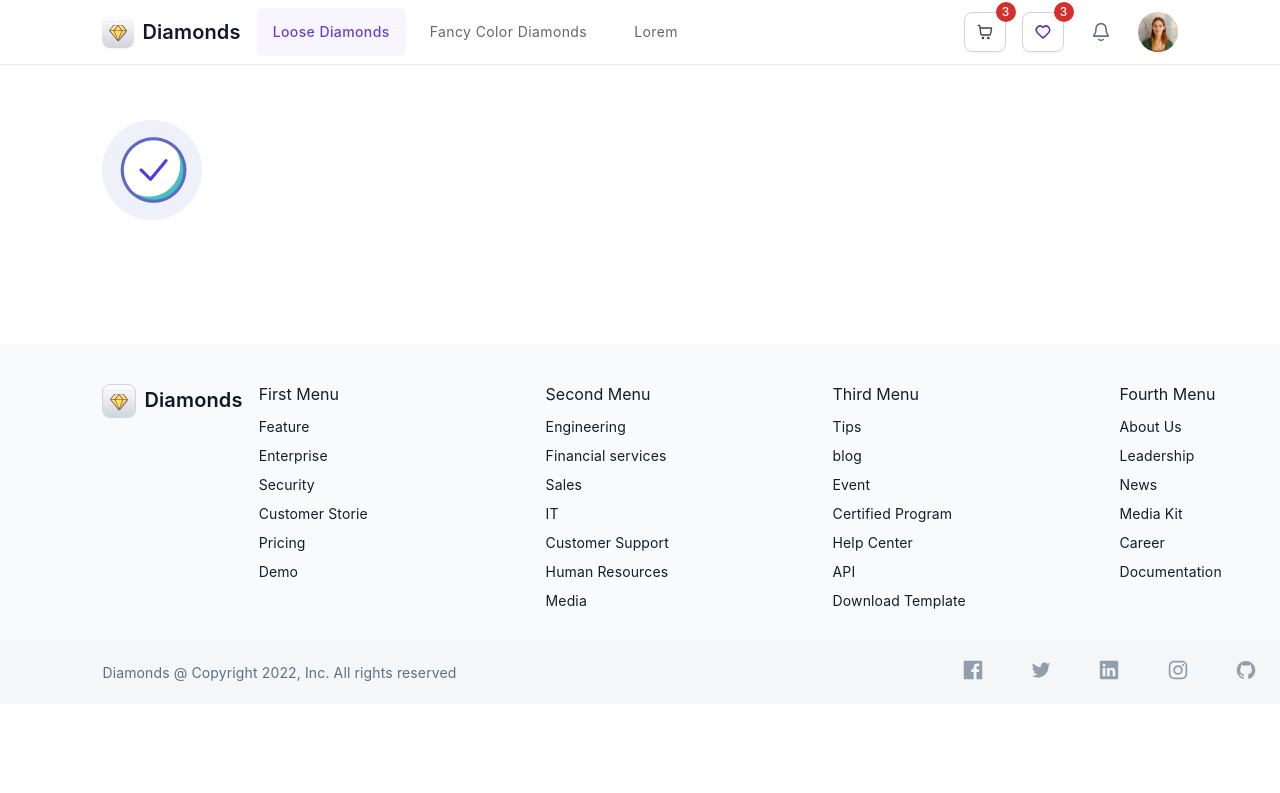
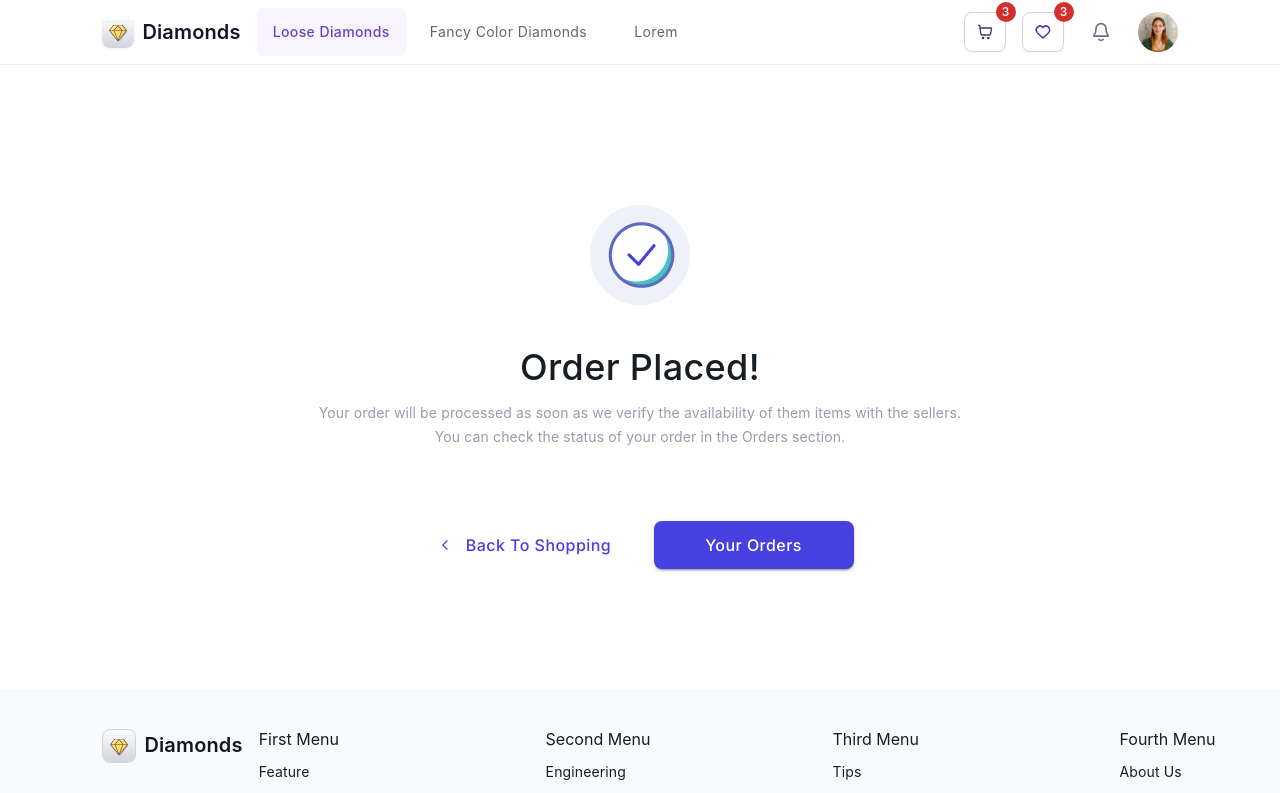
Before and after one commit to binyaalex/diamonds, a React (Create React App) app: page /ordersuccess in a window 1280 px wide. Shown: the top 793 px of the page. Built offline with nearby package versions, Linux system fonts and the light colour scheme.

Commit message:
finishes order success page

```diff
--- a/src/components/orderSuccess/OrderSuccess.js
+++ b/src/components/orderSuccess/OrderSuccess.js
@@ -1,10 +1,40 @@
+import styles from './OrderSuccess.module.scss';
+
+import Container from '@mui/material/Container';
+import Typography from '@mui/material/Typography';
+import Button from '@mui/material/Button';
+import ArrowBackIosIcon from '@mui/icons-material/ArrowBackIos';
+
 import V from '../../assets/icons/V.png'
 
 const OrderSuccess = () => {
     return (
-        <>
-            <img src={V} />
-        </>
+        <Container align='center'>
+            <img src={V} style={{padding: '85px 0 32px'}} />
+            <Typography className={styles.mainTitle}>
+                Order Placed!
+            </Typography>
+            <Typography className={styles.description}>
+                Your order will be processed as soon as we verify the availability of them items with the sellers.
+                <br></br>
+                You can check the status of your order in the Orders section.
+            </Typography>
+            <div>
+                <Button
+                    sx={{ color: '#4640DE' }}
+                    className={styles.backButton}
+                    variant="text"
+                >
+                    <ArrowBackIosIcon sx={{ fontSize: '12px', marginRight: '12px' }} />
+                    Back to shopping
+                </Button>
+                <Button
+                    sx={{color: 'white', backgroundColor: '#4640DE'}}
+                    className={styles.orderButton}
+                    variant="contained"
+                >Your Orders</Button>
+            </div>
+        </Container>
     )
 }
 
--- a/src/components/orderSuccess/OrderSuccess.module.scss
+++ b/src/components/orderSuccess/OrderSuccess.module.scss
@@ -0,0 +1,39 @@
+.mainTitle {
+    font-weight: 500 !important;
+    font-size: 36px !important;
+    line-height: 52px !important;
+    color: #161D25;
+  }
+
+.description {
+    font-weight: 400 !important;
+    font-size: 14px !important;
+    line-height: 24px !important;
+    color: #959EAD;
+    padding: 8px 0 72px;
+}
+
+.backButton {
+    font-family: 'Inter' !important;
+    font-style: normal;
+    font-weight: 500 !important;
+    font-size: 16px !important;
+    line-height: 22px !important;
+    text-transform: capitalize !important;
+    border-radius: 8px !important;
+    height: 48px;
+    width: 200px;
+    margin-right: 27px !important;
+}
+
+.orderButton {
+    font-family: 'Inter' !important;
+    font-style: normal;
+    font-weight: 500 !important;
+    font-size: 16px !important;
+    line-height: 22px !important;
+    text-transform: capitalize !important;
+    border-radius: 8px !important;
+    height: 48px;
+    width: 200px;
+}
```
